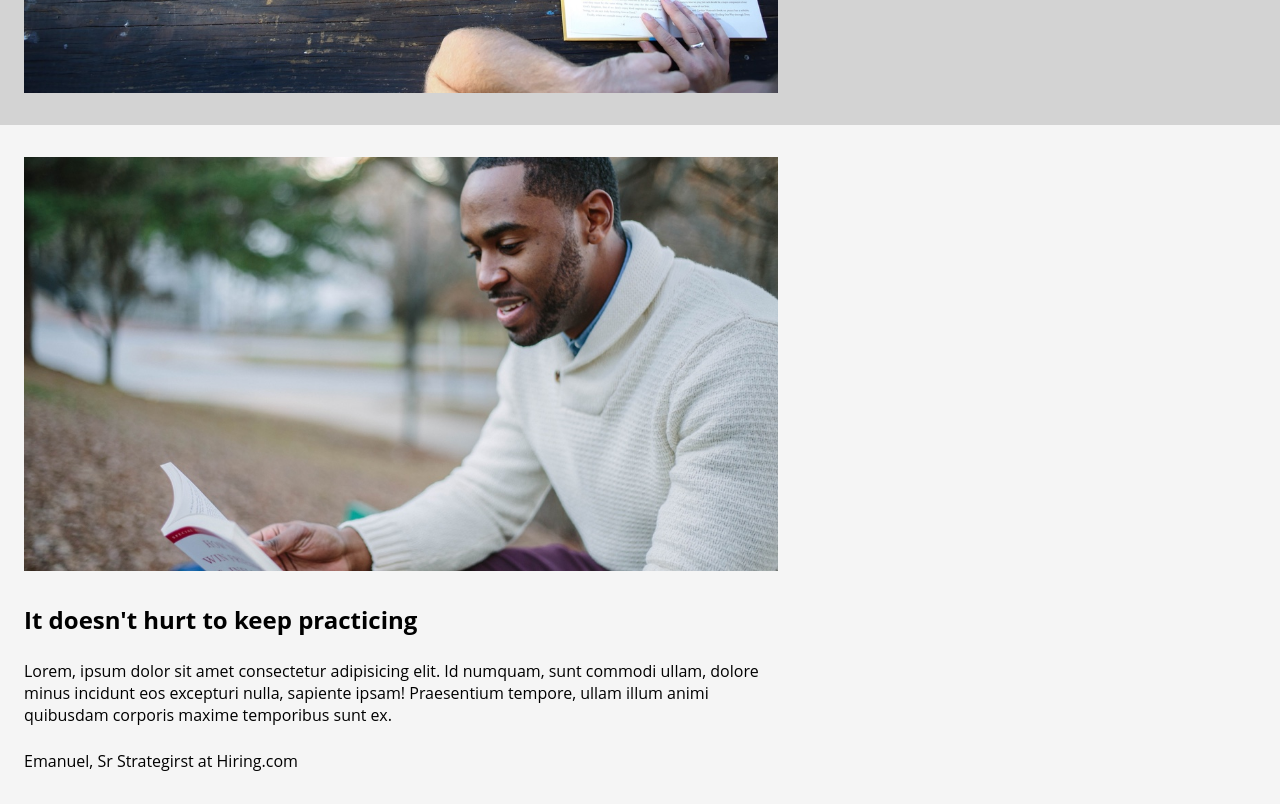
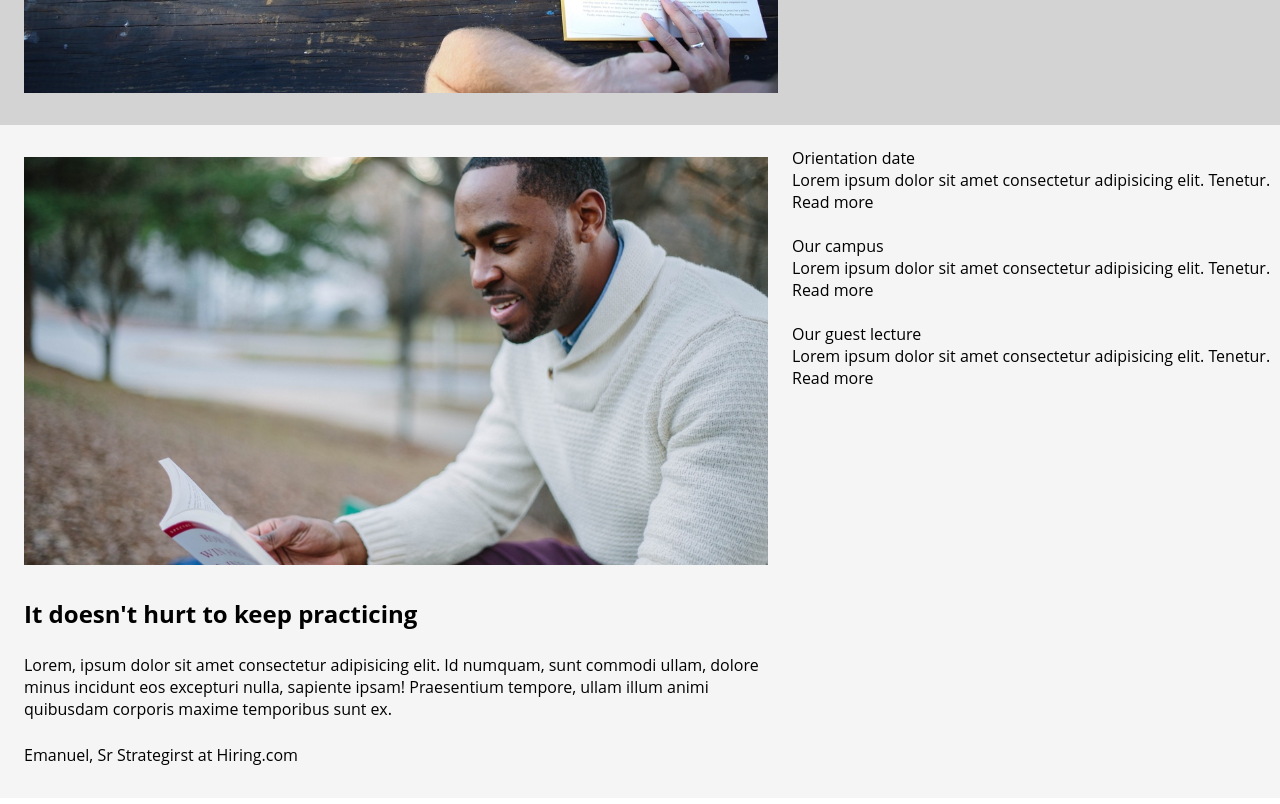
Before and after one commit to NataponJK/14-james-colmar, a plain HTML site: page index.html in a window 1280 px wide. Shown: the part 560-1364 px from the top of the page. Drawn offline with Linux system fonts and the light colour scheme.

Commit message:
edit n fix bug css information

```diff
--- a/index.html
+++ b/index.html
@@ -40,7 +40,32 @@
                 </div>
             </div>
         </div>
-        <div class="info-article"></div>
+        <div class="info-article">
+            <div class="info-article-contents">
+                <img class="info-article-pic" src="" alt="">
+                <div class="info-article-des">
+                    <p class="info-article-head">Orientation date</p>
+                    <p>Lorem ipsum dolor sit amet consectetur adipisicing elit. Tenetur.</p>
+                    <p><a>Read more</a></p>
+                </div>
+            </div>
+            <div class="info-article-contents">
+                <img class="info-article-pic" src="" alt="">
+                <div class="info-article-des">
+                    <p class="info-article-head">Our campus</p>
+                    <p>Lorem ipsum dolor sit amet consectetur adipisicing elit. Tenetur.</p>
+                    <p><a>Read more</a></p>
+                </div>
+            </div>
+            <div class="info-article-contents">
+                <img class="info-article-pic" src="" alt="">
+                <div class="info-article-des">
+                    <p class="info-article-head">Our guest lecture</p>
+                    <p>Lorem ipsum dolor sit amet consectetur adipisicing elit. Tenetur.</p>
+                    <p><a>Read more</a></p>
+                </div>
+            </div>
+        </div>
     </section>
     <section class="course"></section>
     <section class="thesis"></section>
--- a/style.css
+++ b/style.css
@@ -81,20 +81,28 @@ ul {
 
 /* information section */
 
+    /* info-intro */
+
+.information {
+    display: flex;
+    background-color: whitesmoke;
+    gap: 24px;
+}
+
 .info-main {
     display: flex;
     flex-direction: column;
-    background-color: whitesmoke;
+    /* background-color: red; */
     padding-top: 32px;
     padding-bottom: 32px;
     padding-left:24px;
     gap: 24px;
+    width: 60%;
 }
 
 .info-intro {
     display: flex;
     flex-direction: column;
-    width: 60%;
     gap: 32px;
 }
 
@@ -109,3 +117,7 @@ ul {
     font-weight: bold;
 
 }
+
+    /* info-article */
+
+.infor-article {display: flex;}
```
